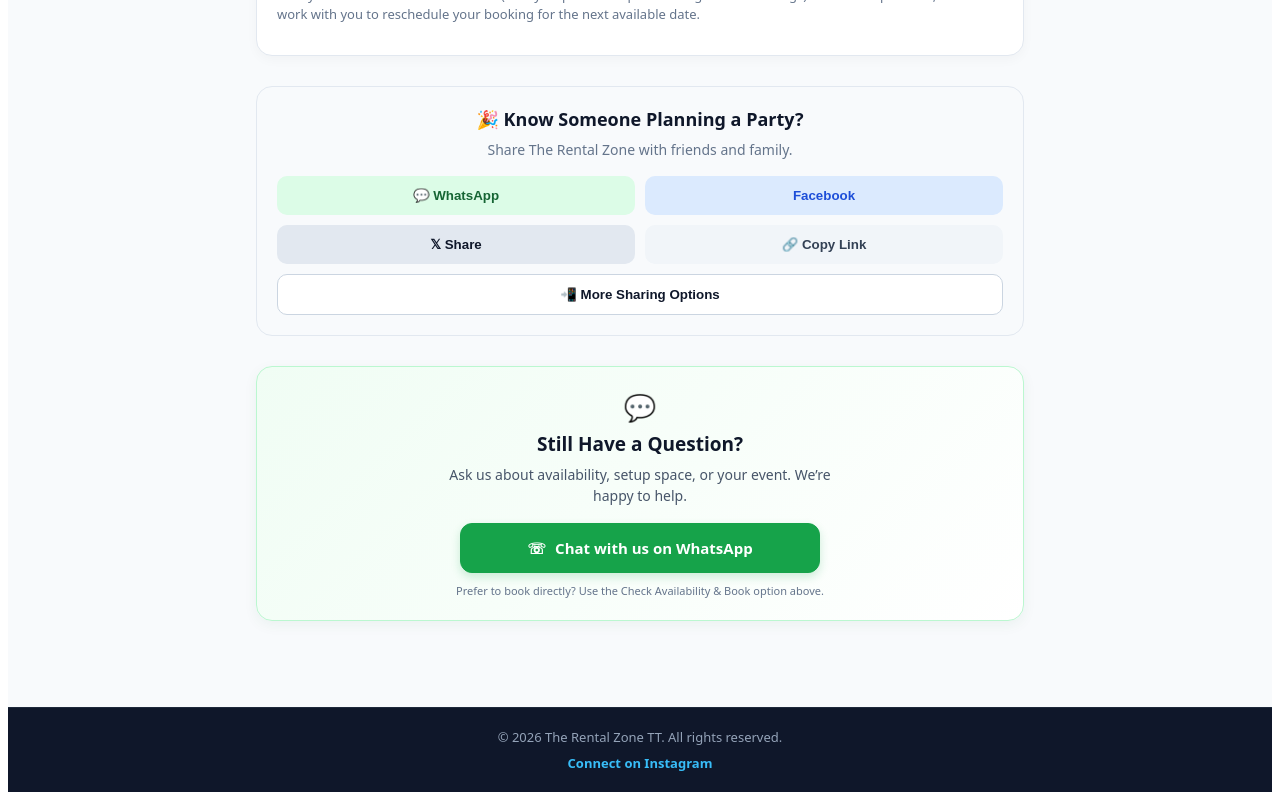
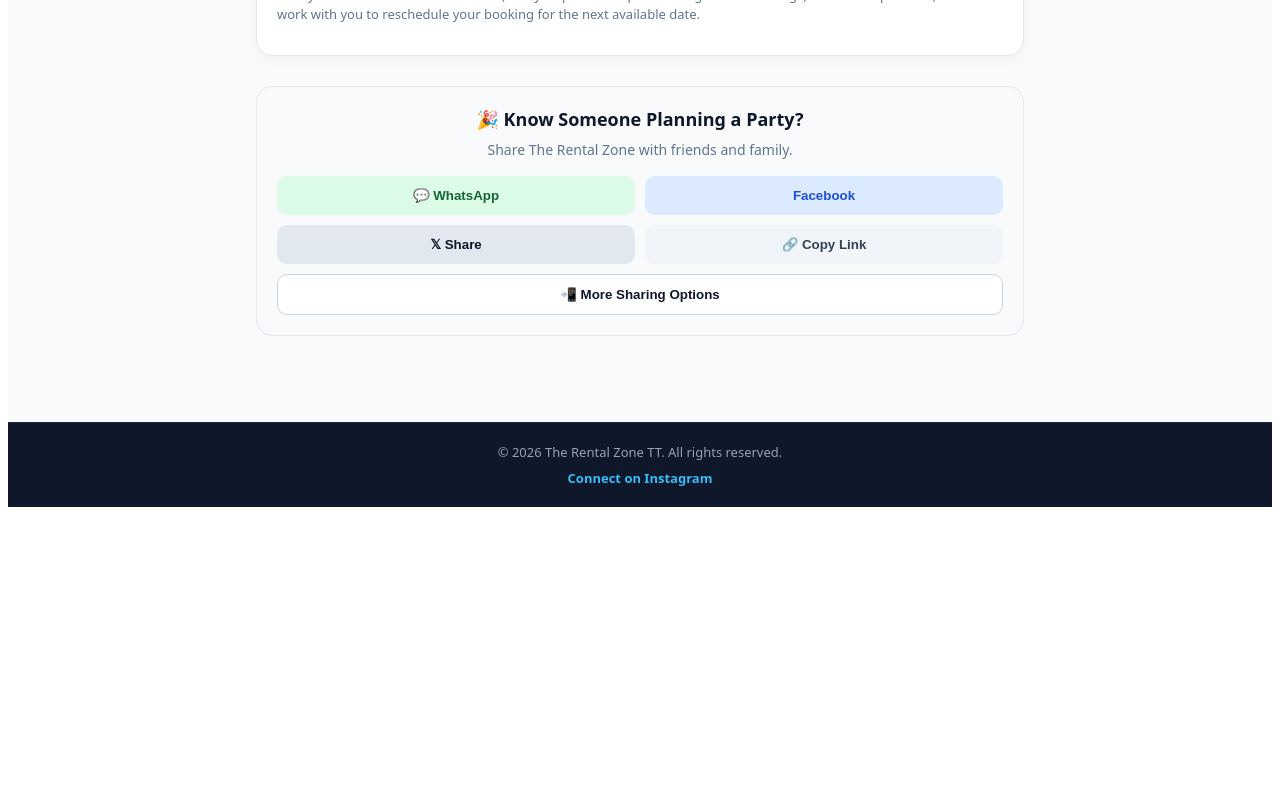
Before and after one commit to andellollivierre-sys/rental-zone, a React (Vite) app: page / in a window 1280 px wide. Shown: the part 1231-2031 px from the top of the page. After the commit the page ends 1746 px from the top, so only its background shows below. Built offline with nearby package versions, Linux system fonts and the light colour scheme; no server answers; the database is empty.

Commit message:
Replace bottom WhatsApp section with floating contact button

```diff
--- a/src/components/LandingPage.jsx
+++ b/src/components/LandingPage.jsx
@@ -1506,60 +1506,36 @@ export default function LandingPage() {
 
       </section>
 
-      {/* BOTTOM WHATSAPP CONTACT CTA — temporary test */}
-      <section
-        aria-labelledby="trz-whatsapp-contact-heading"
-        style={{
-          margin: '0 16px 30px',
-          padding: '22px 18px',
-          border: '1px solid #bbf7d0',
-          borderRadius: '16px',
-          background: 'linear-gradient(135deg, #f0fdf4 0%, #ffffff 100%)',
-          textAlign: 'center',
-          boxShadow: '0 4px 14px rgba(22, 101, 52, 0.06)'
-        }}
-      >
-        <div style={{ fontSize: 26, marginBottom: 6 }} aria-hidden="true">💬</div>
-        <h3
-          id="trz-whatsapp-contact-heading"
-          style={{ margin: '0 0 7px', color: '#0f172a', fontSize: '19px', fontWeight: 800 }}
-        >
-          Still Have a Question?
-        </h3>
-        <p style={{ margin: '0 auto 16px', maxWidth: 420, color: '#475569', fontSize: '14px', lineHeight: 1.55 }}>
-          Ask us about availability, setup space, or your event. We’re happy to help.
-        </p>
+      {/* FLOATING WHATSAPP CONTACT BUTTON — temporary test */}
       <a
         href="https://wa.me/18682810670?text=Hi%20Rental%20Zone%2C%20I%20have%20a%20question%20about%20booking%20the%20bouncy%20castle."
         target="_blank"
         rel="noreferrer"
+        aria-label="Chat with Rental Zone on WhatsApp"
+        title="Chat with us on WhatsApp"
         onClick={() => trackButtonClick('whatsapp_clicked')}
         style={{
+          position: 'fixed',
+          right: '16px',
+          bottom: '20px',
+          zIndex: 9000,
+          width: '56px',
+          height: '56px',
+          borderRadius: '50%',
+          background: '#25D366',
+          color: '#ffffff',
           display: 'flex',
           alignItems: 'center',
           justifyContent: 'center',
-            gap: 9,
-            width: '100%',
-            maxWidth: 360,
-            boxSizing: 'border-box',
-            margin: '0 auto',
-            padding: '14px 18px',
-            border: '1px solid #16a34a',
-            borderRadius: '12px',
-            background: '#16a34a',
-            color: '#ffffff',
-            fontSize: '15px',
-            fontWeight: 800,
           textDecoration: 'none',
-            boxShadow: '0 4px 10px rgba(22, 163, 74, 0.2)'
-          }}
-        >
-          <span aria-hidden="true">☏</span> Chat with us on WhatsApp
+          boxShadow: '0 4px 14px rgba(0, 0, 0, 0.28)',
+          border: '2px solid #ffffff',
+          fontSize: '27px',
+          lineHeight: 1
+        }}
+      >
+        <span aria-hidden="true">☏</span>
       </a>
-        <p style={{ margin: '10px 0 0', color: '#64748b', fontSize: '11px' }}>
-          Prefer to book directly? Use the Check Availability & Book option above.
-        </p>
-      </section>
 
       {/* EXISTING INTENT SELECTION POPUP MODAL */}
       {showBookingPopup && (
```
Lines whose indentation alone changed are shown as unchanged.
